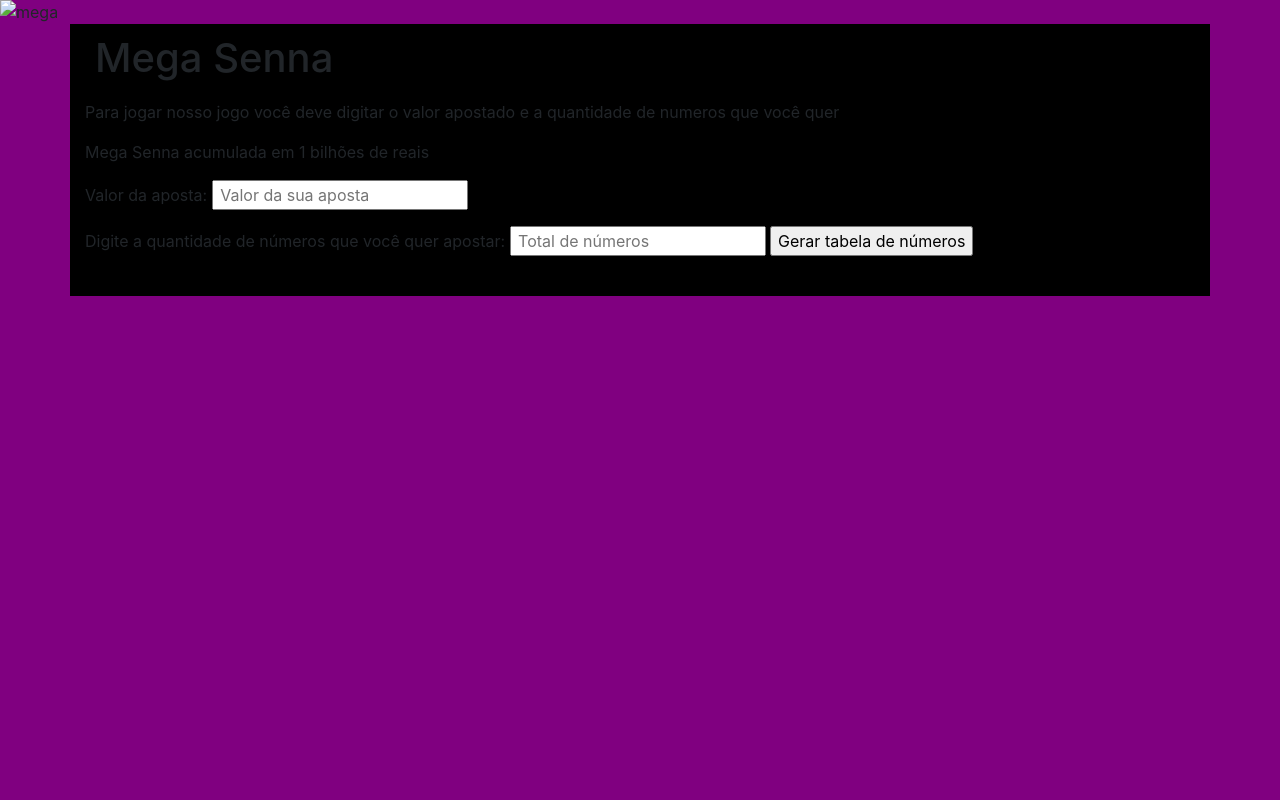
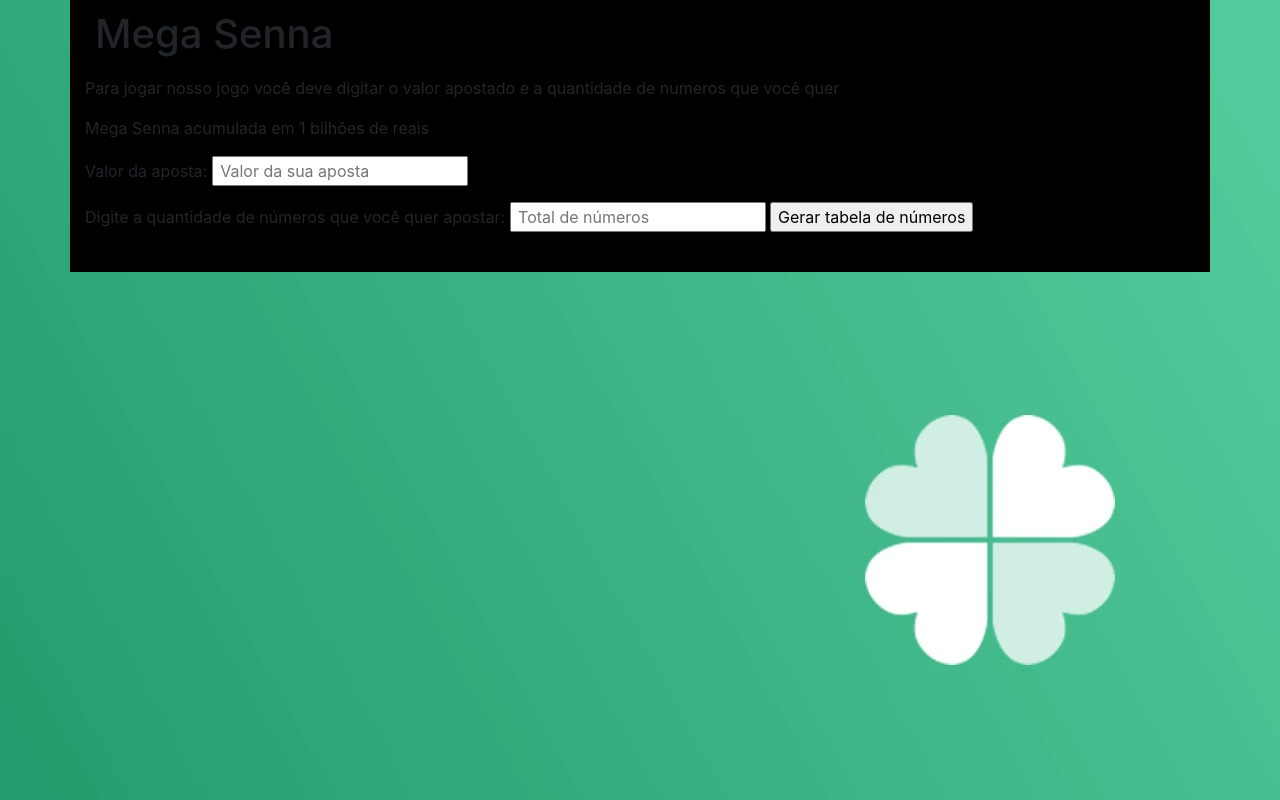
Before and after one commit to SeedPluss/Jogo_js, a plain HTML site: page index.html in a window 1280 px wide. Drawn offline with nearby package versions, Linux system fonts and the light colour scheme.

Commit message:
Update index.html

```diff
--- a/css/style.css
+++ b/css/style.css
@@ -1,5 +1,6 @@
-.colorbody{
+body{
     background-color: purple;
+    background-image: url("../img/fundo.jpg");
 }
 
 .colorcontainer{
@@ -27,6 +28,3 @@
     margin-right: auto;
     width: 50%;
   }
-  body{
-      background-image: url(img/fundo.jpg);
-  }
--- a/index.html
+++ b/index.html
@@ -9,8 +9,8 @@
 
     <title>Hello, world!</title>
   </head>
-  <body class="colorbody">
-  <img src="img/mega.png"alt="mega" class="center"style="width:100%">
+  <body>
+
     <div class="container colorcontainer">
         <h1 class="alinhamentodostextos paddingelements">Mega Senna</h1>
         <p> Para jogar nosso jogo você deve digitar o valor apostado e a quantidade de numeros que você quer</p>
```
